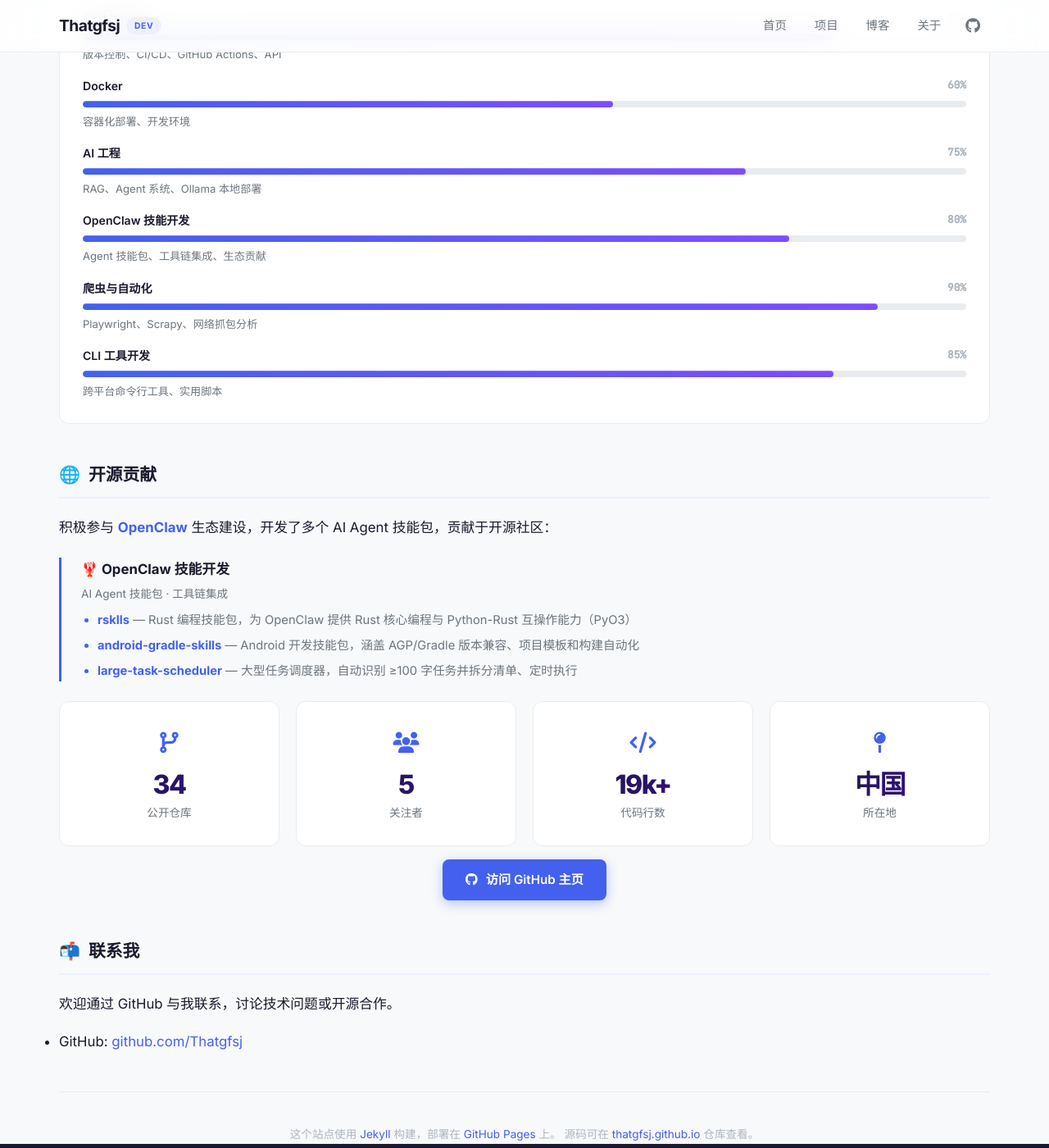
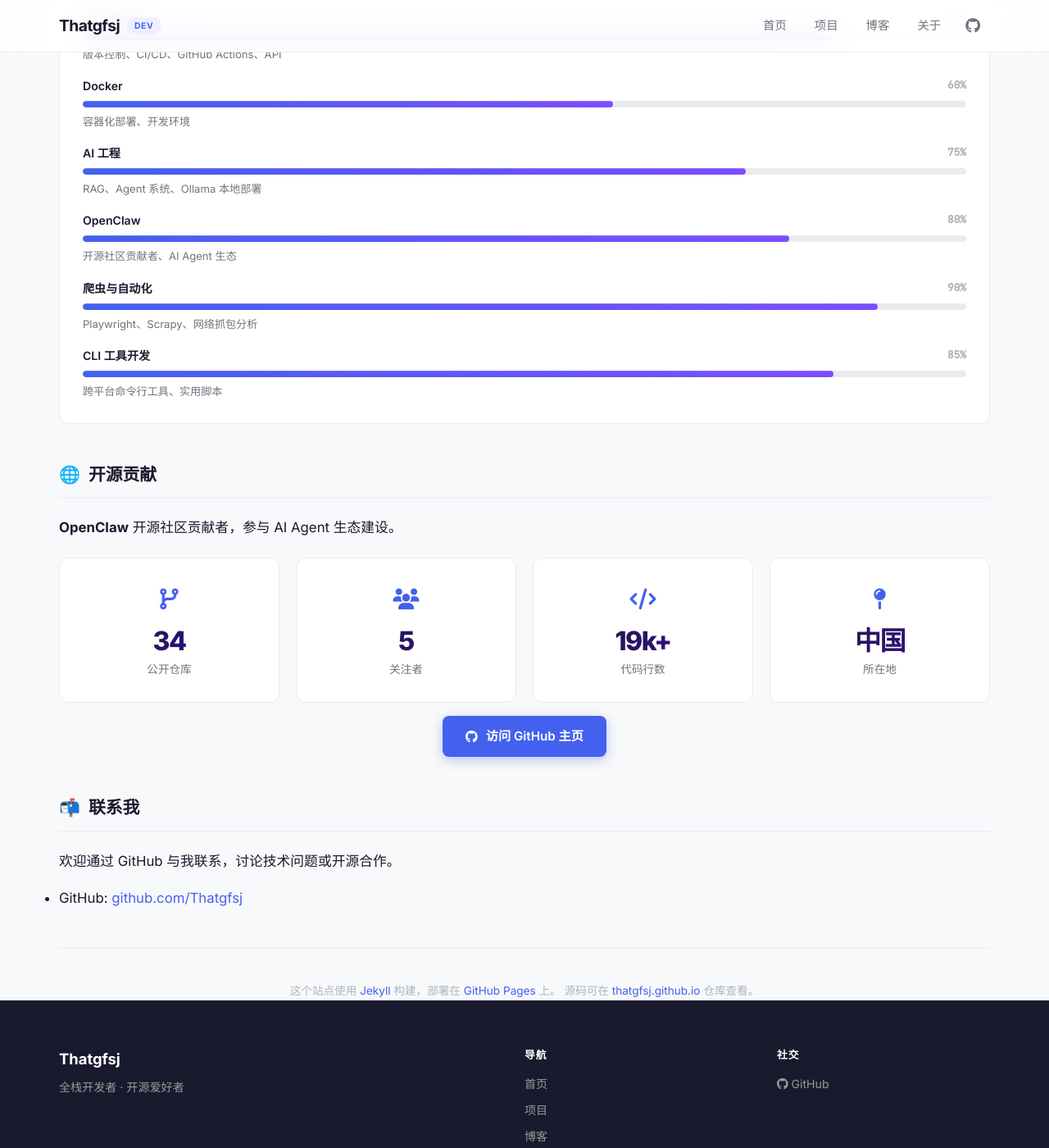
Before and after one commit to Thatgfsj/thatgfsj.github.io, a Jekyll site: the page built from about.md, in a window 1280 px wide and 1400 px high, scrolled down 2326 px. Shown: the whole window at 82% size. Built offline with Jekyll 4.4.1, drawn with Linux system fonts in a browser that asks for light colours; some of the changed text lies outside the part shown.

Commit message:
✏️ 修正 OpenClaw 描述：仅标注社区贡献者

```diff
--- a/_data/skills.yml
+++ b/_data/skills.yml
@@ -53,9 +53,9 @@
     - name: "AI 工程"
       level: 75
       desc: "RAG、Agent 系统、Ollama 本地部署"
-    - name: "OpenClaw 技能开发"
+    - name: "OpenClaw"
       level: 80
-      desc: "Agent 技能包、工具链集成、生态贡献"
+      desc: "开源社区贡献者、AI Agent 生态"
     - name: "爬虫与自动化"
       level: 90
       desc: "Playwright、Scrapy、网络抓包分析"
--- a/about.md
+++ b/about.md
@@ -20,7 +20,7 @@
       <p>
         技术栈覆盖 Python、Rust、Java/Kotlin、Go 等多种语言，
         擅长自动化工具、Android 应用开发、CLI 工具链和 AI 系统集成。
-        积极参与 <strong>OpenClaw</strong> 开源生态建设，开发了多个 AI Agent 技能包。
+        积极参与 <strong>OpenClaw</strong> 开源社区贡献者。
         我相信好的工具应该简洁、高效、开箱即用。
       </p>
     </div>
@@ -67,7 +67,7 @@
       <ul>
         <li>Self-hosted AI 平台（Ollama 本地部署）</li>
         <li>神经记忆系统（neuroweave-cortex）</li>
-        <li><strong>OpenClaw</strong> Agent 技能包开发（Rust、Android、任务调度）</li>
+        <li><strong>OpenClaw</strong> 社区贡献</li>
         <li>AI 音频工具与多媒体生成</li>
       </ul>
     </div>
@@ -115,26 +115,7 @@
     <h2><span class="icon">🌐</span> 开源贡献</h2>
 
     <div class="about-bio" style="margin-bottom: 20px;">
-      <p>积极参与 <strong><a href="https://github.com/openclaw" target="_blank">OpenClaw</a></strong> 生态建设，开发了多个 AI Agent 技能包，贡献于开源社区：</p>
-    </div>
-
-    <div class="resume-item" style="border-left-color: var(--primary);">
-      <h3>🦞 OpenClaw 技能开发</h3>
-      <div class="resume-meta">AI Agent 技能包 · 工具链集成</div>
-      <ul>
-        <li>
-          <strong><a href="https://github.com/Thatgfsj/rsklls" target="_blank">rsklls</a></strong> —
-          Rust 编程技能包，为 OpenClaw 提供 Rust 核心编程与 Python-Rust 互操作能力（PyO3）
-        </li>
-        <li>
-          <strong><a href="https://github.com/Thatgfsj/android-gradle-skills" target="_blank">android-gradle-skills</a></strong> —
-          Android 开发技能包，涵盖 AGP/Gradle 版本兼容、项目模板和构建自动化
-        </li>
-        <li>
-          <strong><a href="https://github.com/Thatgfsj/large-task-scheduler" target="_blank">large-task-scheduler</a></strong> —
-          大型任务调度器，自动识别 ≥100 字任务并拆分清单、定时执行
-        </li>
-      </ul>
+      <p><strong>OpenClaw</strong> 开源社区贡献者，参与 AI Agent 生态建设。</p>
     </div>
 
     <div class="github-stats" style="margin-top: 20px;">
```
Also changed, not shown: index.md (+1 -1 lines).
